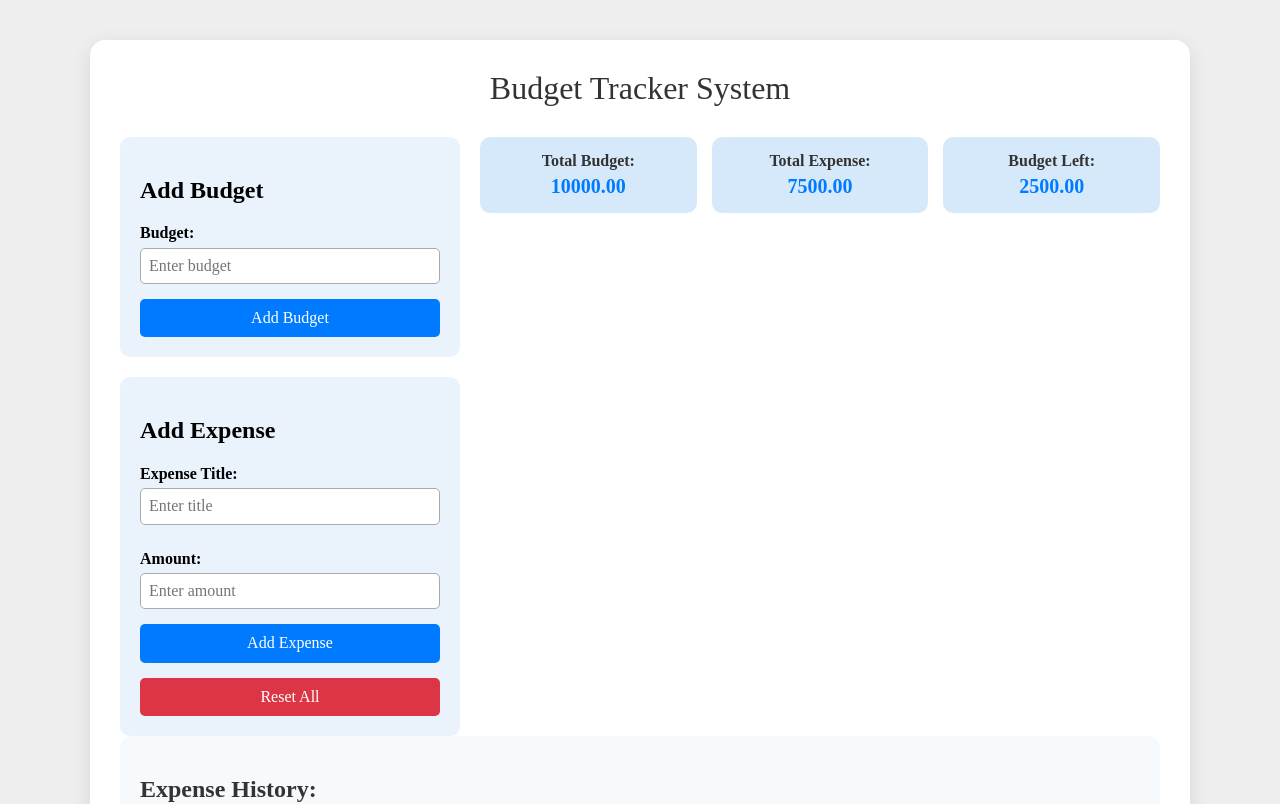
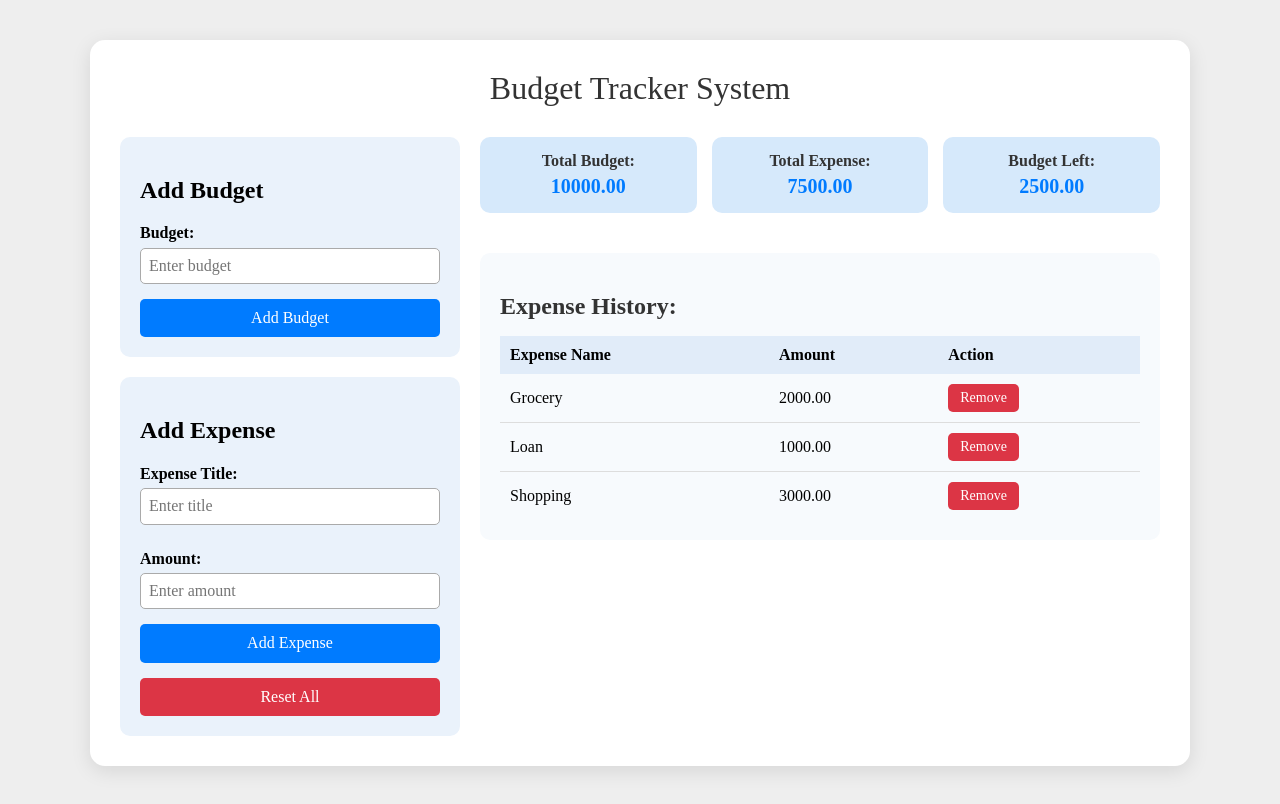
Before and after one commit to VITALIKXXX/expens-track-aplication, a React (Create React App) app: page / in a window 1280 px wide. Shown: the top 804 px of the page. Built offline with nearby package versions, Linux system fonts and the light colour scheme.

Commit message:
Remowe ExpenseHistory

```diff
--- a/src/App.js
+++ b/src/App.js
@@ -18,9 +18,9 @@ function App() {
         </LeftColumn>
         <RightColumn>
           <Summary />
+          <ExpenseHistory />
         </RightColumn>
       </Section>
-      <ExpenseHistory />
     </Container>
   );
 }
```
